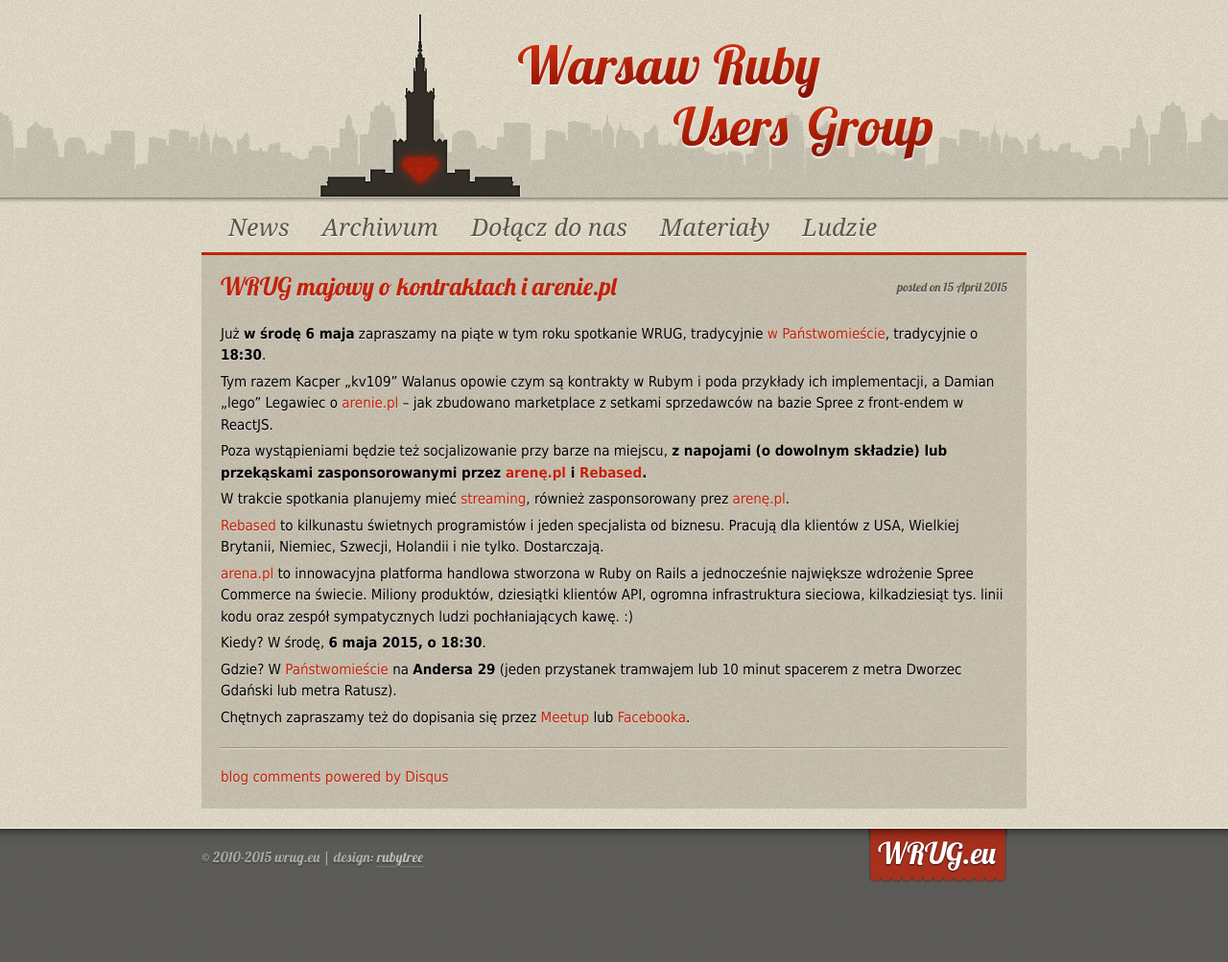
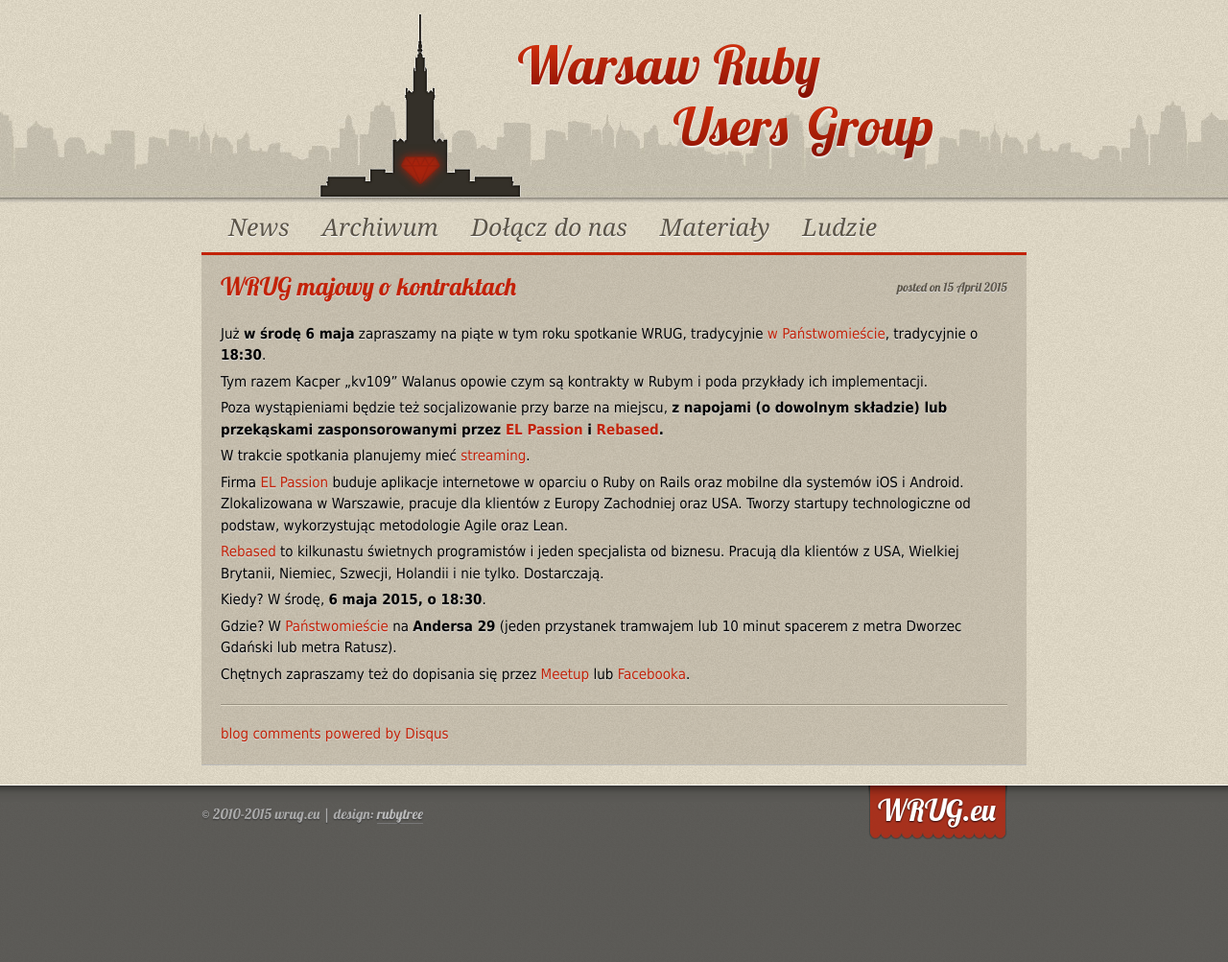
Before and after one commit to wrug/wrug.eu, a Jekyll site: the page built from _posts/2015-04-15-spotkanie-majowe.md, in a window 1280 px wide. Shown: the whole page at 96% size. Built offline with Jekyll 4.4.1, drawn with Linux system fonts in a browser that asks for light colours; comment, search, counter and statistics services are not loaded; after the commit the page ends 958 px from its top, so only the background shows below that.

Commit message:
update May 2015 sponsor and talk info

```diff
--- a/_posts/2015-04-15-spotkanie-majowe.md
+++ b/_posts/2015-04-15-spotkanie-majowe.md
@@ -1,34 +1,31 @@
 ---
 layout: post
-title: WRUG majowy o kontraktach i arenie.pl
+title: WRUG majowy o kontraktach
 ---
 
 Już **w środę 6 maja** zapraszamy na piąte w tym roku spotkanie
 WRUG, tradycyjnie [w Państwomieście](http://panstwomiasto.pl),
 tradycyjnie o **18:30**.
 
-Tym razem Kacper „kv109” Walanus opowie czym są kontrakty w Rubym
-i poda przykłady ich implementacji, a Damian „lego” Legawiec
-o [arenie.pl](http://arena.pl) – jak zbudowano marketplace
-z setkami sprzedawców na bazie Spree z front-endem w ReactJS.
+Tym razem Kacper „kv109” Walanus opowie czym są
+kontrakty w Rubym i poda przykłady ich implementacji.
 
 Poza wystąpieniami będzie też socjalizowanie przy barze na miejscu,
 **z napojami (o dowolnym składzie) lub przekąskami zasponsorowanymi
-przez [arenę.pl](http://arena.pl) i [Rebased](http://rebased.pl).**
+przez [EL Passion](http://www.elpassion.com) i [Rebased](http://rebased.pl).**
 
 W trakcie spotkania planujemy mieć
-[streaming](http://whitestream.pl/wrug/), również
-zasponsorowany prez [arenę.pl](http://arena.pl).
+[streaming](http://whitestream.pl/wrug/).
+
+Firma [EL Passion](http://www.elpassion.com) buduje aplikacje
+internetowe w oparciu o Ruby on Rails oraz mobilne dla systemów
+iOS i Android. Zlokalizowana w Warszawie, pracuje dla klientów
+z Europy Zachodniej oraz USA. Tworzy startupy technologiczne od
+podstaw, wykorzystując metodologie Agile oraz Lean.
 
 [Rebased](http://rebased.pl) to kilkunastu świetnych programistów
 i jeden specjalista od biznesu. Pracują dla klientów z USA, Wielkiej
 Brytanii, Niemiec, Szwecji, Holandii i nie tylko. Dostarczają.
-
-[arena.pl](http://arena.pl) to innowacyjna platforma handlowa
-stworzona w Ruby on Rails a jednocześnie największe wdrożenie
-Spree Commerce na świecie. Miliony produktów, dziesiątki klientów
-API, ogromna infrastruktura sieciowa, kilkadziesiąt tys. linii
-kodu oraz zespół sympatycznych ludzi pochłaniających kawę. :)
 
 Kiedy? W środę, **6 maja 2015, o 18:30**.
 
```
